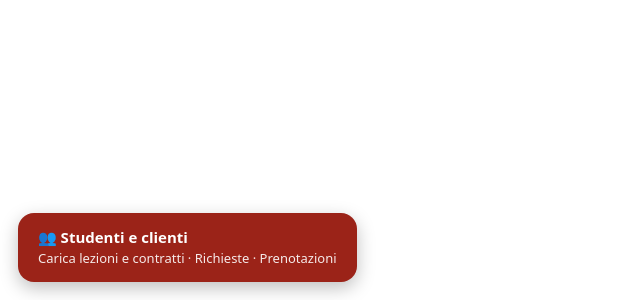
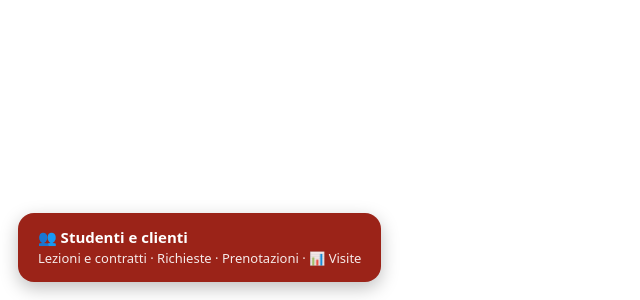
Before and after one commit to wloskidominika/wloski-z-dominika, a plain HTML site: page admin/index.html in a window 1280 px wide. Shown: the part 500-800 px from the top of the page, without its empty margins (0-640 px from the left). Drawn offline with Linux system fonts and the light colour scheme.

Commit message:
Pannello: il pulsante rosso mostra anche 📊 Visite
Co-Authored-By: Claude Opus 5.5 <noreply@anthropic.com>
Claude-Session: https://claude.ai/code/session_01FVqgBoN6HKaptJ1eMy9X9W

```diff
--- a/admin/index.html
+++ b/admin/index.html
@@ -11,6 +11,6 @@
 <script src="seo-check.js"></script>
 <!-- Pulsante fisso: studenti, clienti, lezioni, contratti, richieste e prenotazioni -->
 <a href="/gestione.html" target="_blank" rel="noopener" id="wzdReq"
-   style="position:fixed;left:18px;bottom:18px;z-index:9999;background:#9B2318;color:#fff;padding:14px 20px;border-radius:16px;font:700 15px/1.35 system-ui,sans-serif;text-decoration:none;box-shadow:0 6px 18px rgba(0,0,0,.25)">👥 Studenti e clienti<br><span style="font-weight:400;font-size:13px;opacity:.9">Carica lezioni e contratti · Richieste · Prenotazioni</span></a>
+   style="position:fixed;left:18px;bottom:18px;z-index:9999;background:#9B2318;color:#fff;padding:14px 20px;border-radius:16px;font:700 15px/1.35 system-ui,sans-serif;text-decoration:none;box-shadow:0 6px 18px rgba(0,0,0,.25)">👥 Studenti e clienti<br><span style="font-weight:400;font-size:13px;opacity:.9">Lezioni e contratti · Richieste · Prenotazioni · 📊 Visite</span></a>
 </body>
 </html>
```
